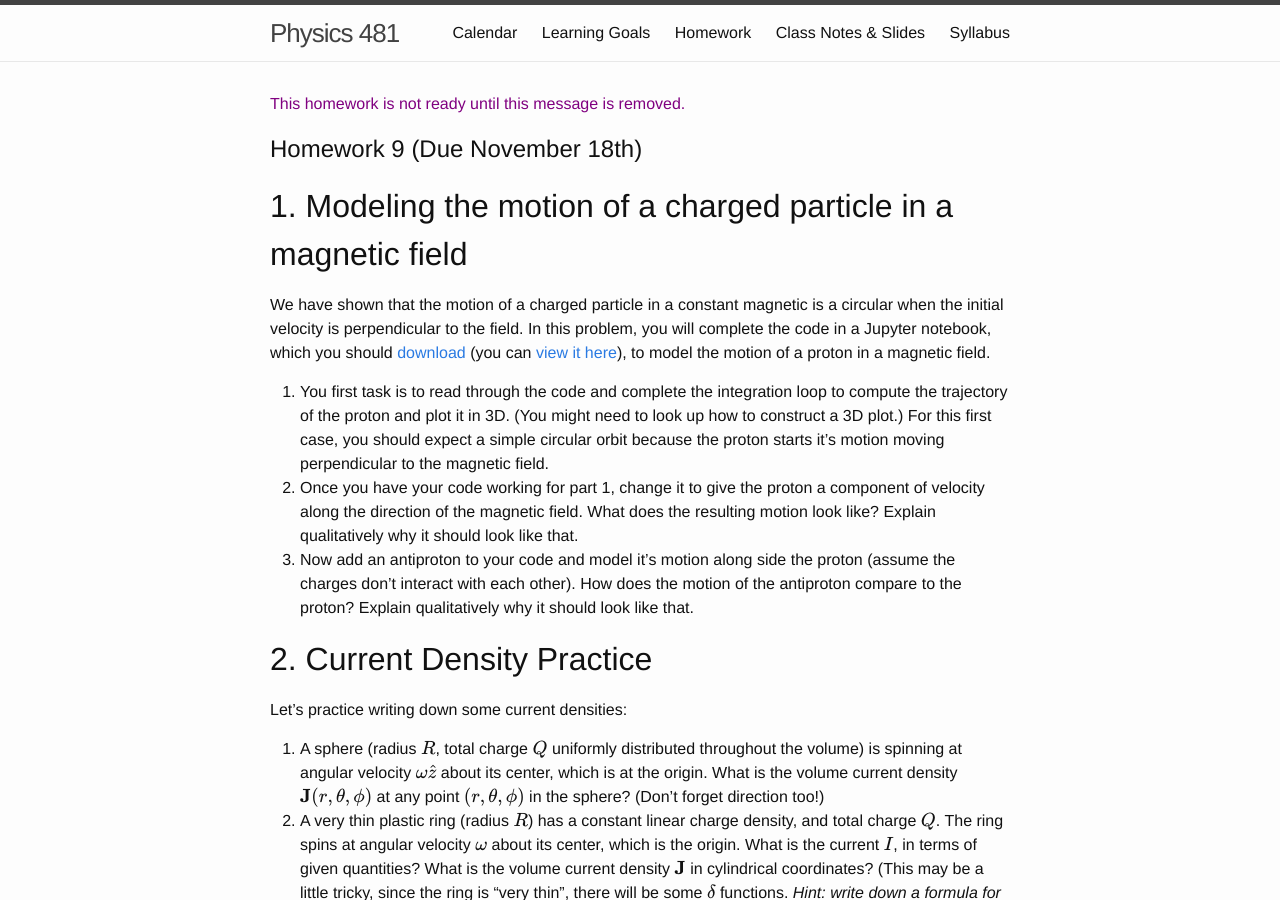
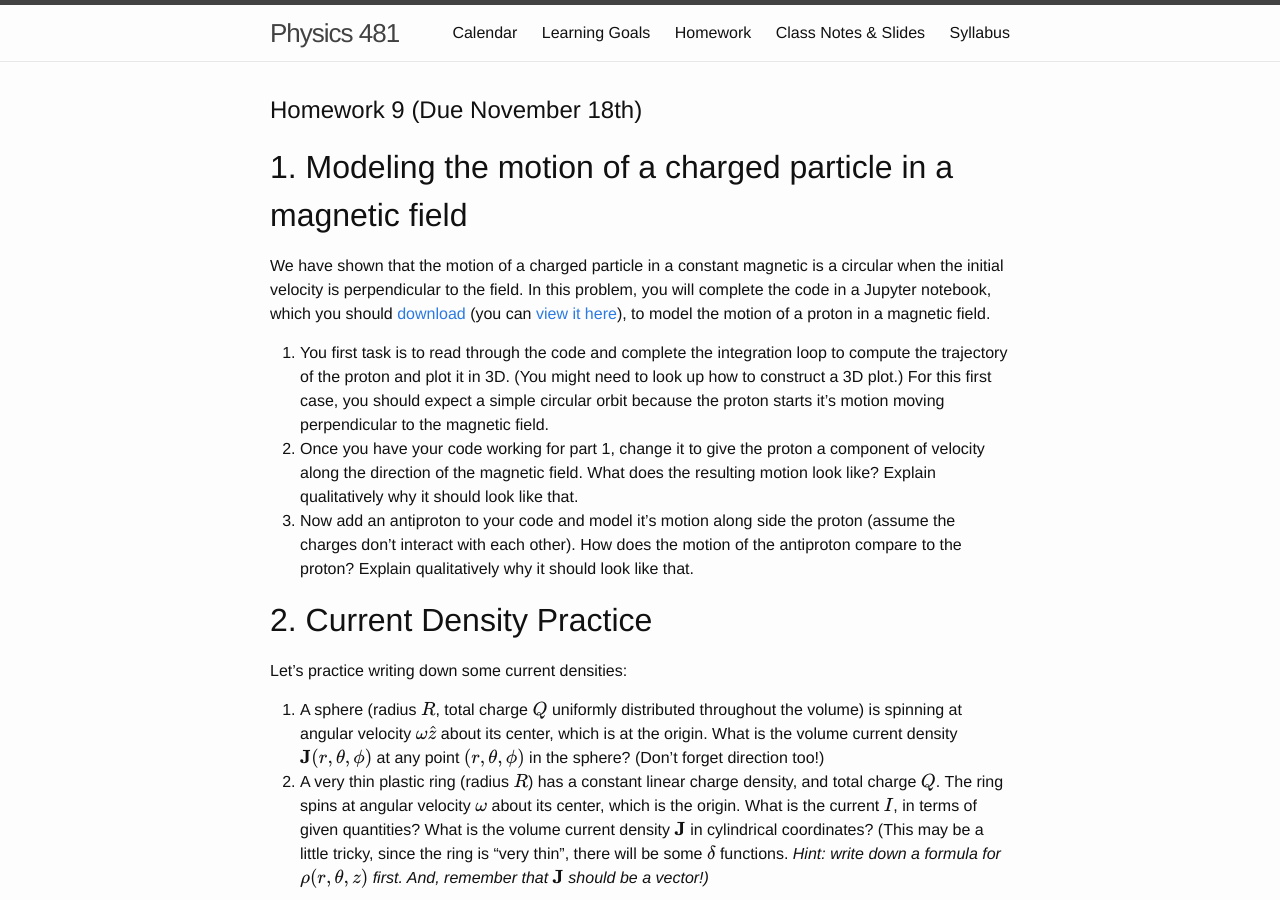
Before and after one commit to dannycab/phy481msu, a Jekyll site: the page built from assignments/homework9.md, in a window 1280 px wide and 900 px high. Built offline with Jekyll 4.4.1, drawn with Linux system fonts in a browser that asks for light colours; formulas are drawn with MathJax 3.

Commit message:
homework 9 updated

```diff
--- a/assignments/homework9.md
+++ b/assignments/homework9.md
@@ -2,8 +2,6 @@
 layout: homework
 use_math: true
 ---
-
-<p style="color:purple">This homework is not ready until this message is removed.</p>
 
 # Homework 9 (Due November 18th)
 
```
Also changed, not shown: assignments/list_of_assignments.md (+1 -0 lines), 2 other files.
